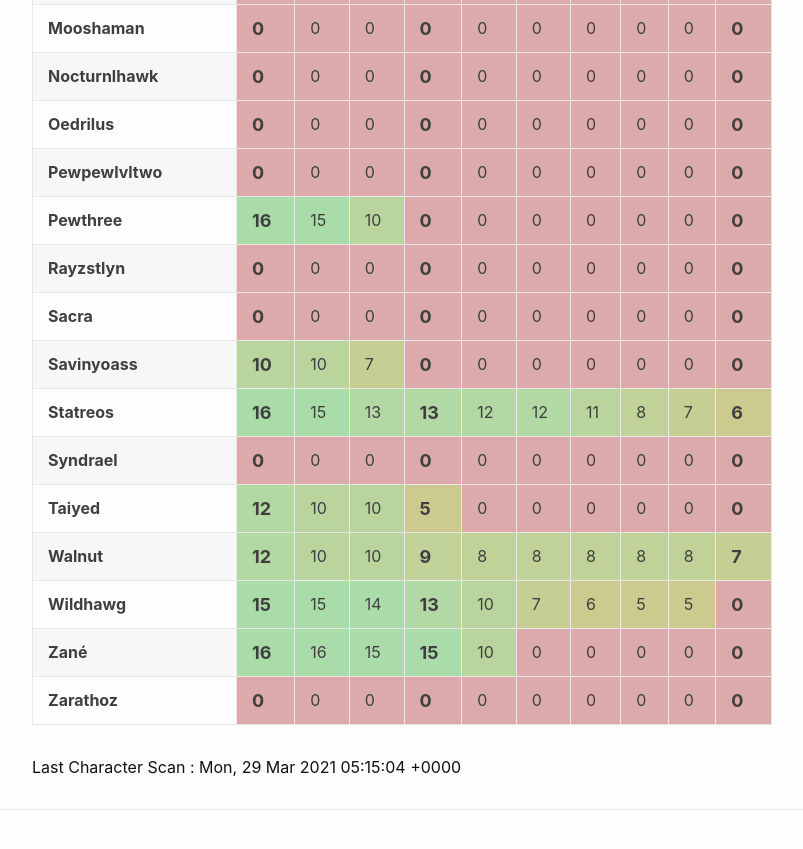
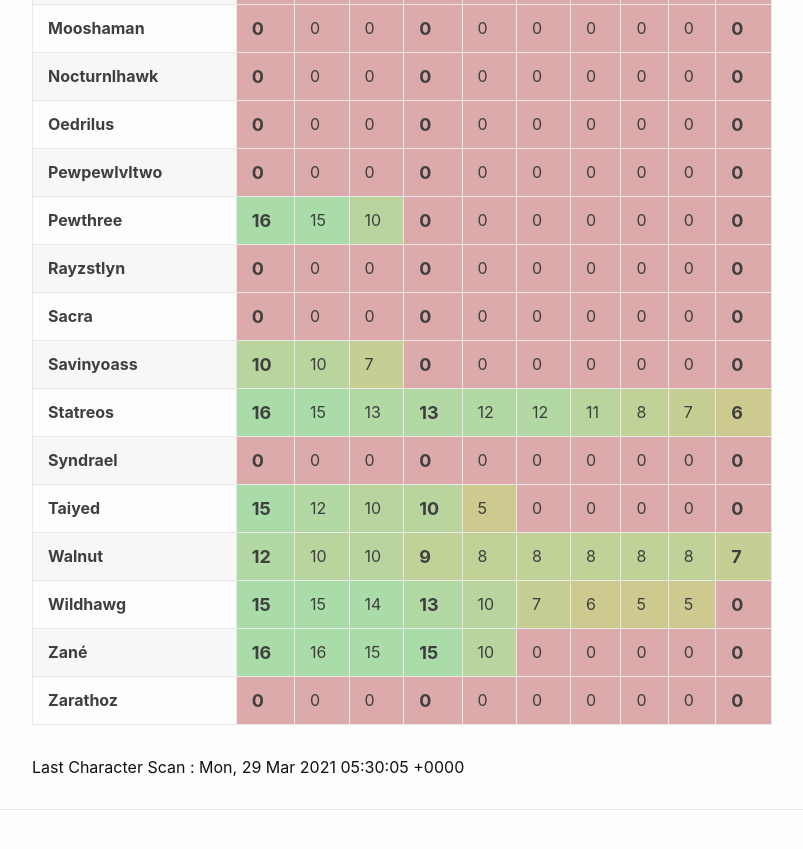
Before and after one commit to eldertribunal/keystonetracker, a Jekyll site: the page built from weekly.md, in a window 1280 px wide and 900 px high, scrolled down 1390 px. Shown: the top 849 px of the window, without its empty margins (126-929 px from the left). Built offline with Jekyll 4.4.1, drawn with Linux system fonts in a browser that asks for light colours.

Commit message:
auto scan Mon Mar 29 05:30:47 UTC 2021

```diff
--- a/_data/scanned.json
+++ b/_data/scanned.json
@@ -1,3 +1,3 @@
 {
-  "timestamp": 1616994904
+  "timestamp": 1616995805
 }
--- a/_data/weekly.json
+++ b/_data/weekly.json
@@ -19,9 +19,9 @@
     "dungeons": [
       16,
       15,
+      15,
       11,
       5,
-      0,
       0,
       0,
       0,
@@ -212,11 +212,11 @@
   {
     "name": "Taiyed",
     "dungeons": [
+      15,
       12,
       10,
       10,
       5,
-      0,
       0,
       0,
       0,
```
